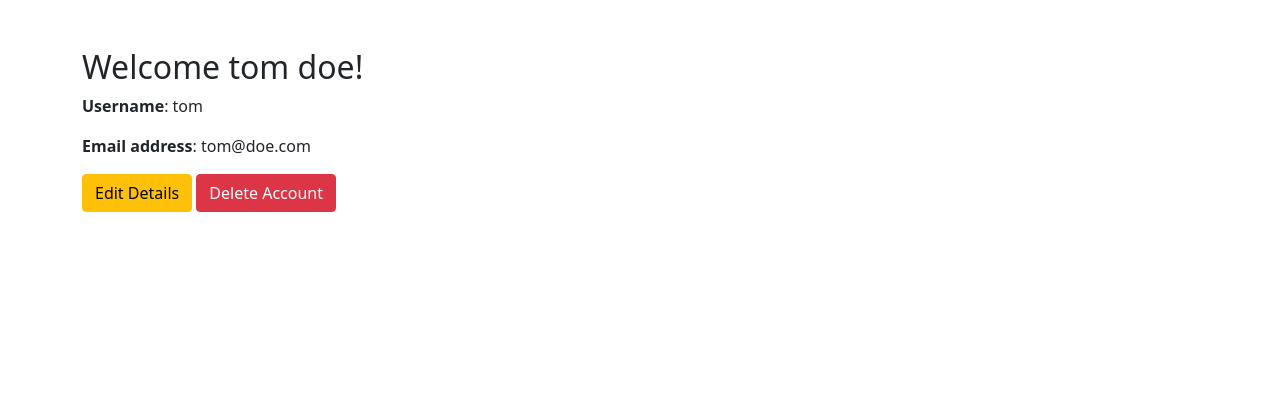
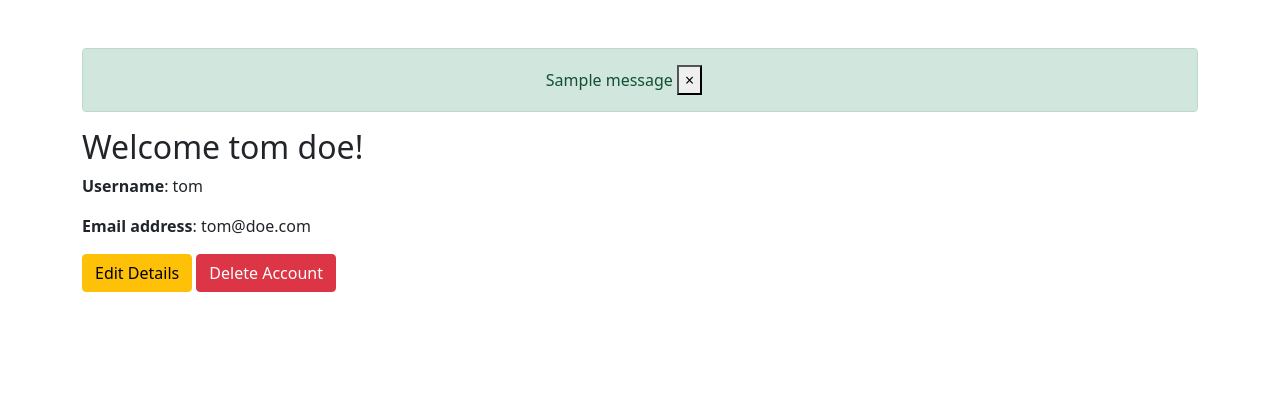
Before and after one commit to Tony118g/bundu-restaurant, a Django app: page /accounts/profile/ in a window 1280 px wide. Shown: the part 76-496 px from the top of the page. Run offline with Django 3.2, Linux system fonts and the light colour scheme; a user stored in the database is signed in; one stand-in notice (Sample message) is shown.

Commit message:
Add content to display messages in profile page

```diff
--- a/accounts/templates/profile.html
+++ b/accounts/templates/profile.html
@@ -3,6 +3,16 @@
 {% block content %}
 
 <div class="container pt-5 fill-screen below-nav">
+    {% if messages %}
+    {% for message in messages %}
+        <div class="text-center alert alert-dismissible fade show alert-{{ message.tags }}">
+               {{ message }}
+               <button type="button" class="close" data-bs-dismiss="alert" aria-label="Close">
+                 <span aria-hidden="true">&times;</span>
+               </button>
+        </div>
+    {% endfor %}
+    {% endif %}
     <h2>Welcome {{ f_name }} {{ l_name }}!</h2>
     <p><span class="fw-bold">Username</span>: {{ username }}</p>
     <p><span class="fw-bold">Email address</span>: {{ email_address }}</p>
```
